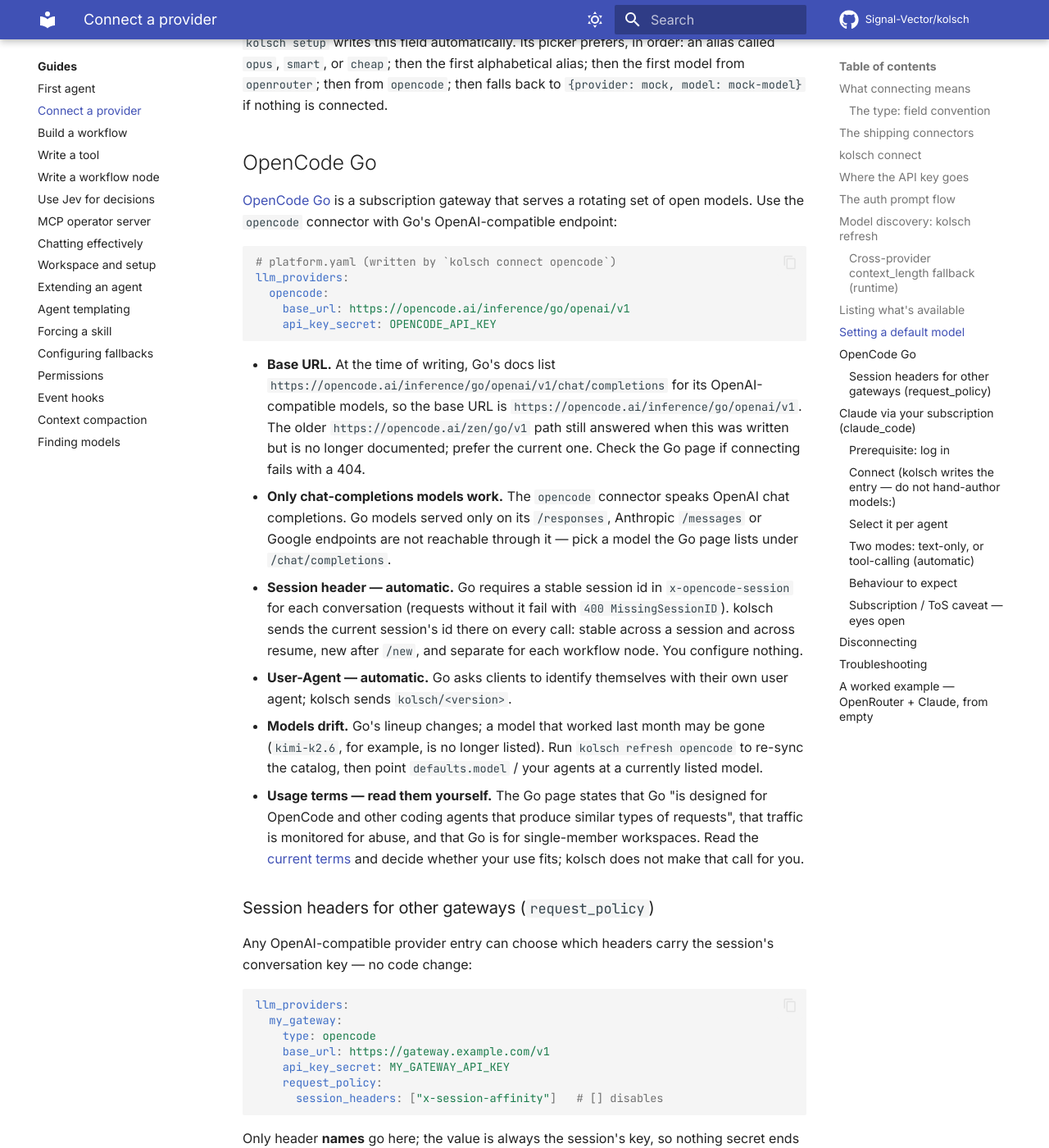
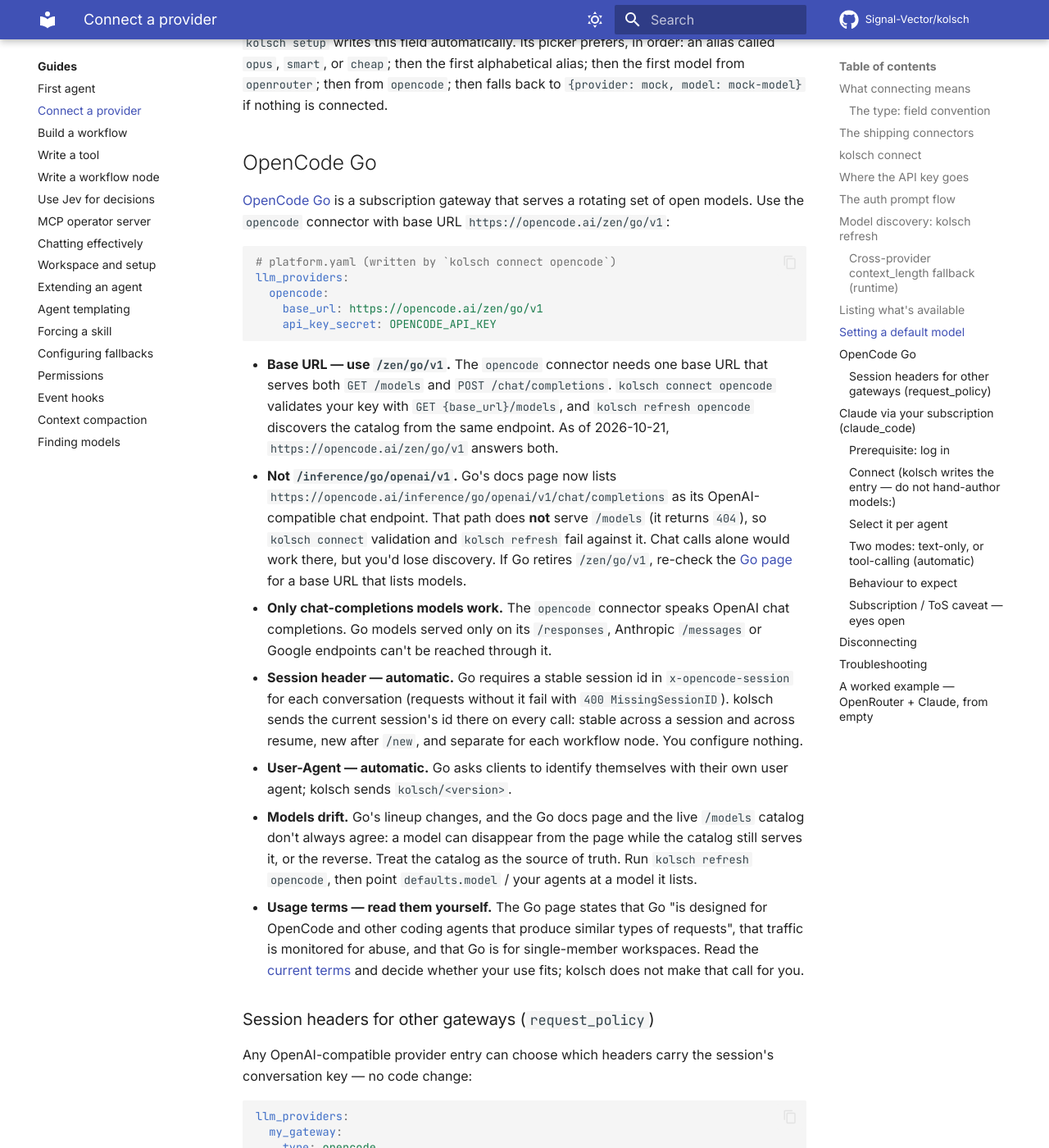
Before and after one commit to Signal-Vector/kolsch, an MkDocs documentation site: the page built from docs/how-to/connect-a-provider.md, in a window 1280 px wide and 1400 px high, scrolled down 4786 px. Shown: the whole window at 82% size. Built offline with MkDocs 1.6.1 and Material for MkDocs 9.7.7, drawn with Linux system fonts in a browser that asks for light colours; comment, search, counter and statistics services are not loaded; some of the changed text lies outside the part shown.

Commit message:
docs(llm): recommend /zen/go/v1 as the OpenCode Go base URL
bug-144 smoke-test follow-up. The newer documented endpoint
`/inference/go/openai/v1` serves chat completions but 404s on
`/models`, so `kolsch connect opencode` (validate_credentials) and
`kolsch refresh opencode` (discover_models) fail against it. The
legacy `/zen/go/v1` answers both. Recommend it, explain why the newer
path doesn't work for discovery, add a troubleshooting row, and stop
claiming a model is gone: the Go docs page and the live `/models`
catalog can differ, so pick from `kolsch refresh opencode` output.

Co-Authored-By: Claude Opus 5.5 <noreply@anthropic.com>

````diff
--- a/docs/how-to/connect-a-provider.md
+++ b/docs/how-to/connect-a-provider.md
@@ -234,28 +234,34 @@ then from `opencode`; then falls back to
 
 [OpenCode Go](https://opencode.ai/docs/go/) is a subscription gateway
 that serves a rotating set of open models. Use the `opencode`
-connector with Go's OpenAI-compatible endpoint:
+connector with base URL `https://opencode.ai/zen/go/v1`:
 
 ```yaml
 # platform.yaml (written by `kolsch connect opencode`)
 llm_providers:
   opencode:
-    base_url: https://opencode.ai/inference/go/openai/v1
+    base_url: https://opencode.ai/zen/go/v1
     api_key_secret: OPENCODE_API_KEY
 ```
 
-- **Base URL.** At the time of writing, Go's docs list
-  `https://opencode.ai/inference/go/openai/v1/chat/completions` for its
-  OpenAI-compatible models, so the base URL is
-  `https://opencode.ai/inference/go/openai/v1`. The older
-  `https://opencode.ai/zen/go/v1` path still answered when this was
-  written but is no longer documented; prefer the current one. Check
-  the Go page if connecting fails with a 404.
+- **Base URL — use `/zen/go/v1`.** The `opencode` connector needs one
+  base URL that serves both `GET /models` and `POST /chat/completions`.
+  `kolsch connect opencode` validates your key with `GET {base_url}/models`,
+  and `kolsch refresh opencode` discovers the catalog from the same
+  endpoint. As of 2026-10-21, `https://opencode.ai/zen/go/v1` answers
+  both.
+- **Not `/inference/go/openai/v1`.** Go's docs page now lists
+  `https://opencode.ai/inference/go/openai/v1/chat/completions` as its
+  OpenAI-compatible chat endpoint. That path does **not** serve
+  `/models` (it returns `404`), so `kolsch connect` validation and
+  `kolsch refresh` fail against it. Chat calls alone would work there,
+  but you'd lose discovery. If Go retires `/zen/go/v1`, re-check the
+  [Go page](https://opencode.ai/docs/go/) for a base URL that lists
+  models.
 - **Only chat-completions models work.** The `opencode` connector
   speaks OpenAI chat completions. Go models served only on its
-  `/responses`, Anthropic `/messages` or Google endpoints are not
-  reachable through it — pick a model the Go page lists under
-  `/chat/completions`.
+  `/responses`, Anthropic `/messages` or Google endpoints can't be
+  reached through it.
 - **Session header — automatic.** Go requires a stable session id in
   `x-opencode-session` for each conversation (requests without it fail
   with `400 MissingSessionID`). kolsch sends the current session's id
@@ -264,10 +270,12 @@ llm_providers:
   nothing.
 - **User-Agent — automatic.** Go asks clients to identify themselves
   with their own user agent; kolsch sends `kolsch/<version>`.
-- **Models drift.** Go's lineup changes; a model that worked last month
-  may be gone (`kimi-k2.6`, for example, is no longer listed). Run
-  `kolsch refresh opencode` to re-sync the catalog, then point
-  `defaults.model` / your agents at a currently listed model.
+- **Models drift.** Go's lineup changes, and the Go docs page and the
+  live `/models` catalog don't always agree: a model can disappear
+  from the page while the catalog still serves it, or the reverse.
+  Treat the catalog as the source of truth. Run
+  `kolsch refresh opencode`, then point `defaults.model` / your agents
+  at a model it lists.
 - **Usage terms — read them yourself.** The Go page states that Go "is
   designed for OpenCode and other coding agents that produce similar
   types of requests", that traffic is monitored for abuse, and that Go
@@ -452,6 +460,7 @@ provider, or the next agent load will fail with
 | `HTTP 403` | Key valid but lacks scope, or account suspended | Check the provider's dashboard |
 | `HTTP 404` at validation | Wrong `base_url` for OpenCode (default is a placeholder) | Re-run `kolsch connect opencode` with your real endpoint |
 | `HTTP 429` during discovery | Rate-limited | Wait, then `kolsch refresh <provider>` |
+| `HTTP 404` from `/models` at `kolsch connect opencode` / `refresh` against OpenCode Go | `base_url` is `https://opencode.ai/inference/go/openai/v1`, which serves chat completions but not `/models` | Use `https://opencode.ai/zen/go/v1` — see [OpenCode Go](#opencode-go) |
 | `400 MissingSessionID` from OpenCode Go | The provider's `request_policy.session_headers` overrides away `x-opencode-session` (or a pre-bug-144 kolsch) | Remove the override, or include `x-opencode-session` in it — see [OpenCode Go](#opencode-go) |
 | `config.invalid` naming `llm_providers.<name>.request_policy` at startup or connect | Malformed or reserved session-header name | Fix or remove that `request_policy` block; every provider is blocked until it is valid |
 | `llm.client_init_failed` mentioning `LLMCallContext` | A session-header provider was built outside a session (a custom script or test calling `build_llm` without `context=`) | Pass `context=LLMCallContext.for_session(<session_id>)` |
````
